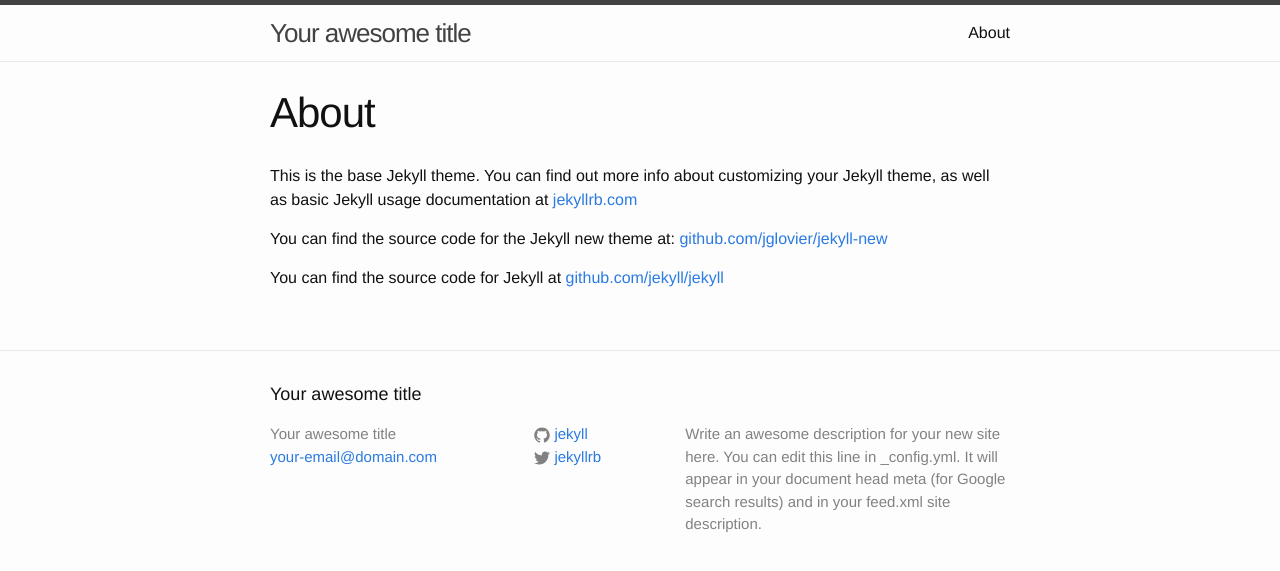
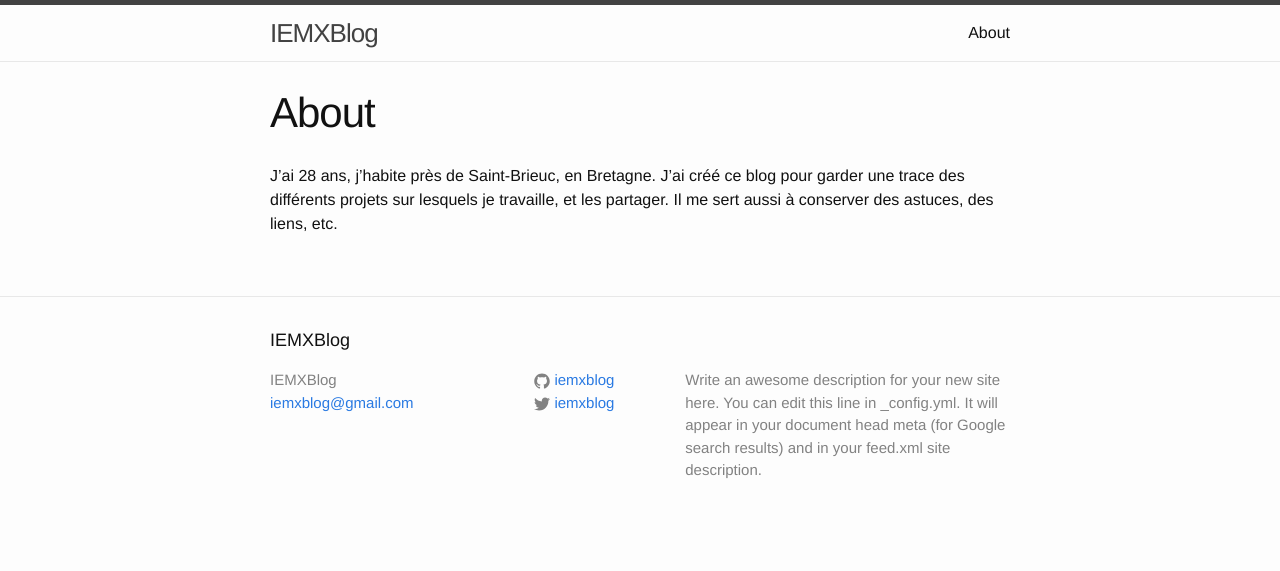
Before and after one commit to iemxblog/iemxblog.github.io, a Jekyll site: the page built from about.md, in a window 1280 px wide. Shown: the top 571 px of the page. Built offline with Jekyll 4.4.1, drawn with Linux system fonts in a browser that asks for light colours.

Commit message:
Config + about

```diff
--- a/_config.yml
+++ b/_config.yml
@@ -1,14 +1,14 @@
 # Site settings
-title: Your awesome title
-email: your-email@domain.com
+title: IEMXBlog
+email: iemxblog@gmail.com
 description: > # this means to ignore newlines until "baseurl:"
   Write an awesome description for your new site here. You can edit this
   line in _config.yml. It will appear in your document head meta (for
   Google search results) and in your feed.xml site description.
 baseurl: "" # the subpath of your site, e.g. /blog/
-url: "http://yourdomain.com" # the base hostname & protocol for your site
-twitter_username: jekyllrb
-github_username:  jekyll
+url: "http://iemxblog.github.io" # the base hostname & protocol for your site
+twitter_username: iemxblog
+github_username: iemxblog
 
 # Build settings
 markdown: kramdown
--- a/about.md
+++ b/about.md
@@ -4,8 +4,4 @@
 permalink: /about/
 ---
 
-This is the base Jekyll theme. You can find out more info about customizing your Jekyll theme, as well as basic Jekyll usage documentation at [jekyllrb.com](http://jekyllrb.com/)
-
-You can find the source code for the Jekyll new theme at: [github.com/jglovier/jekyll-new](https://github.com/jglovier/jekyll-new)
-
-You can find the source code for Jekyll at [github.com/jekyll/jekyll](https://github.com/jekyll/jekyll)
+J’ai 28 ans, j’habite près de Saint-Brieuc, en Bretagne. J’ai créé ce blog pour garder une trace des différents projets sur lesquels je travaille, et les partager. Il me sert aussi à conserver des astuces, des liens, etc.
```
